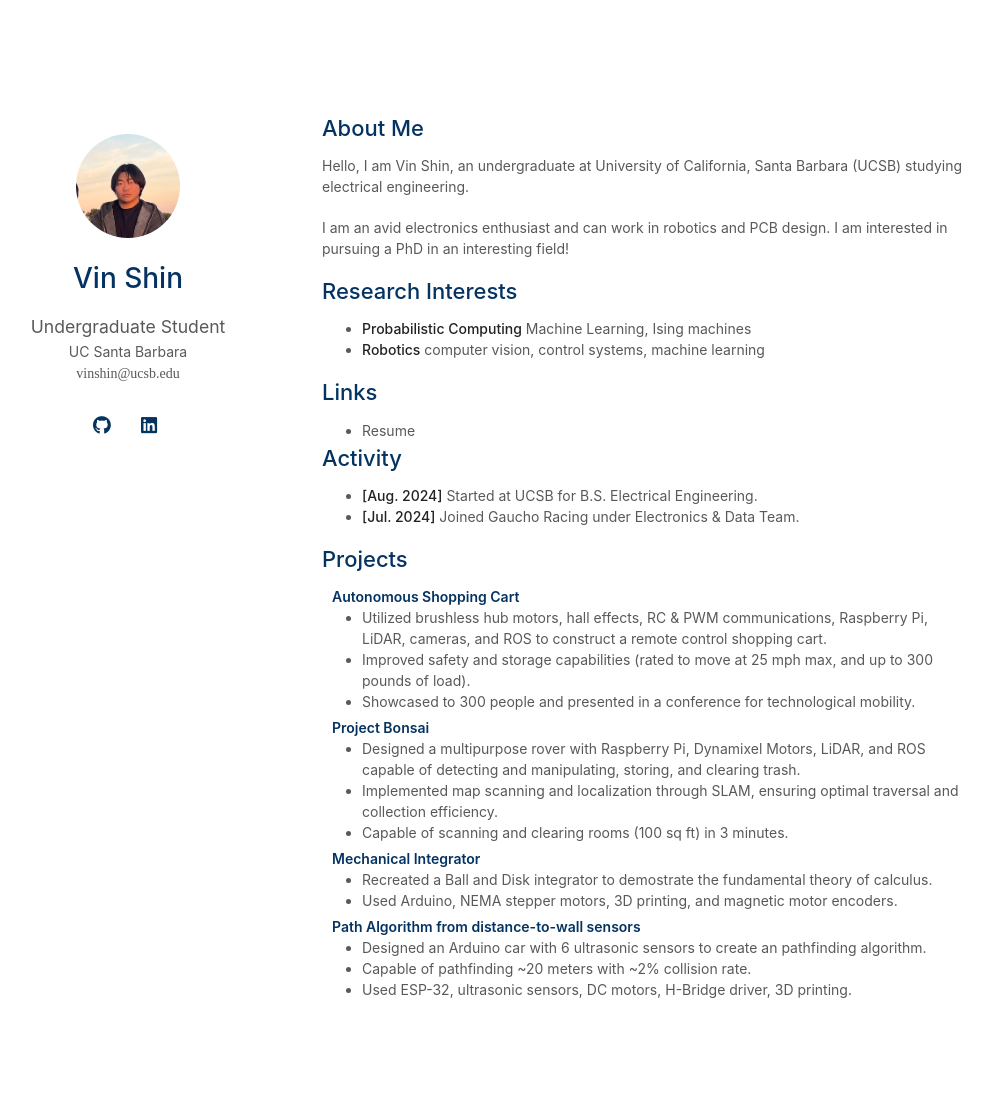
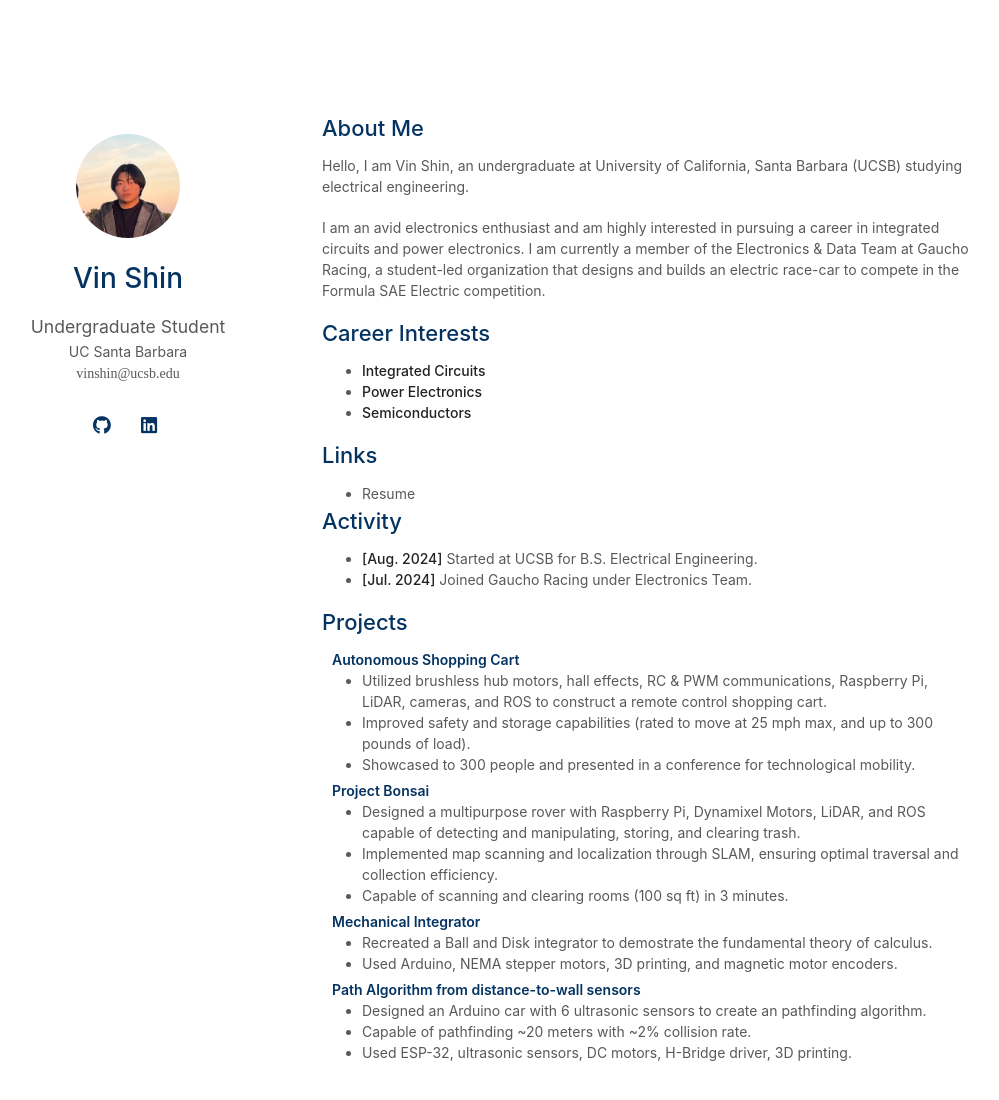
Before and after one commit to vin-shin/vinshin.github.io, a Jekyll site: the page built from index.md, in a window 1280 px wide and 1139 px high. Shown: the top 1100 px of the window, without its empty margins (148-1147 px from the left). Built offline with Jekyll 4.4.1, drawn with Linux system fonts in a browser that asks for light colours; nearby versions of some CDN libraries; a style sheet for code colours, icons or effects is not loaded; our own code applies the rules of GitHub Pages for plain Markdown files.

Commit message:
updated site

```diff
--- a/index.md
+++ b/index.md
@@ -6,12 +6,13 @@
 
 Hello, I am Vin Shin, an undergraduate at University of California, Santa Barbara (UCSB) studying electrical engineering.
 
-I am an avid electronics enthusiast and can work in robotics and PCB design. I am interested in pursuing a PhD in an interesting field!
+I am an avid electronics enthusiast and am highly interested in pursuing a career in integrated circuits and power electronics. I am currently a member of the Electronics & Data Team at Gaucho Racing, a student-led organization that designs and builds an electric race-car to compete in the Formula SAE Electric competition.
 
-## Research Interests
+## Career Interests
 
-- **Probabilistic Computing** Machine Learning, Ising machines
-- **Robotics** computer vision, control systems, machine learning
+- **Integrated Circuits**
+- **Power Electronics**
+- **Semiconductors**
 
 ## Links
 
```
Also changed, not shown: other parts of index.md (+1 -1 lines).
